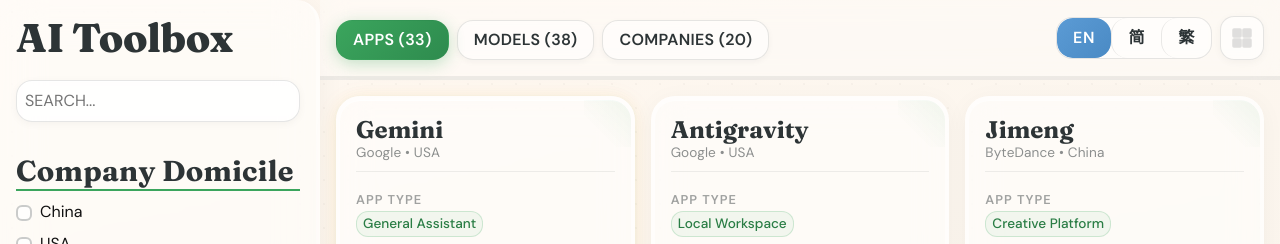
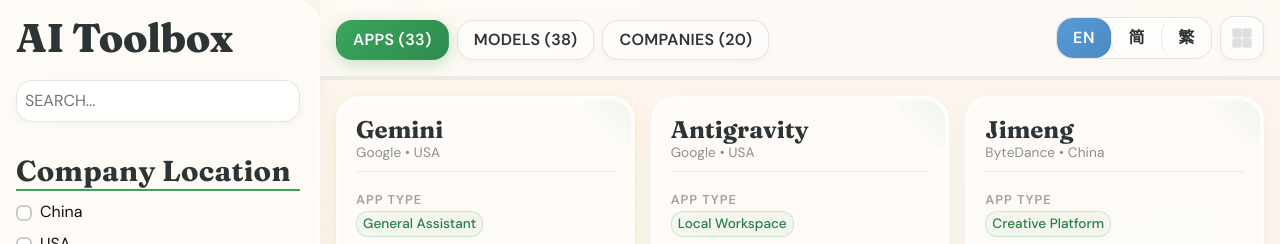
Before and after one commit to zouliwei/ai-toolbox, a React (Vite) app: page / in a window 1280 px wide. Shown: the top 244 px of the page. Built offline with nearby package versions, Linux system fonts and the light colour scheme; a web font is replaced by a local one.

Commit message:
feat: refine sidebar labels and revert Domicile to Location

```diff
--- a/src/App.tsx
+++ b/src/App.tsx
@@ -22,7 +22,7 @@
   'AI Toolbox': { cn: 'AI 工具箱', tw: 'AI 工具箱' },
   'App Type': { cn: '应用类型', tw: '應用類型' },
   'Output Modality': { cn: '输出模态', tw: '輸出模態' },
-  'Company Domicile': { cn: '公司属地', tw: '公司屬地' },
+  'Company Location': { cn: '公司属地', tw: '公司屬地' },
   'Used by Apps': { cn: '相关应用', tw: '相關應用' },
   'Proprietary MODELS': { cn: '专属模型', tw: '專屬模型' },
   'Apps': { cn: '应用', tw: '應用' },
@@ -249,7 +249,7 @@
 
         {(activeTab === 'Apps' || activeTab === 'Models' || activeTab === 'Companies') && (
           <FilterSection
-            title={t('Company Domicile', language)}
+            title={t('Company Location', language)}
             options={allCountries.map(c => ({ value: c, label: countryDisplay(c, language) }))}
             selected={selectedCountries}
             onChange={(val) => toggleFilter(selectedCountries, val, setSelectedCountries)}
```
